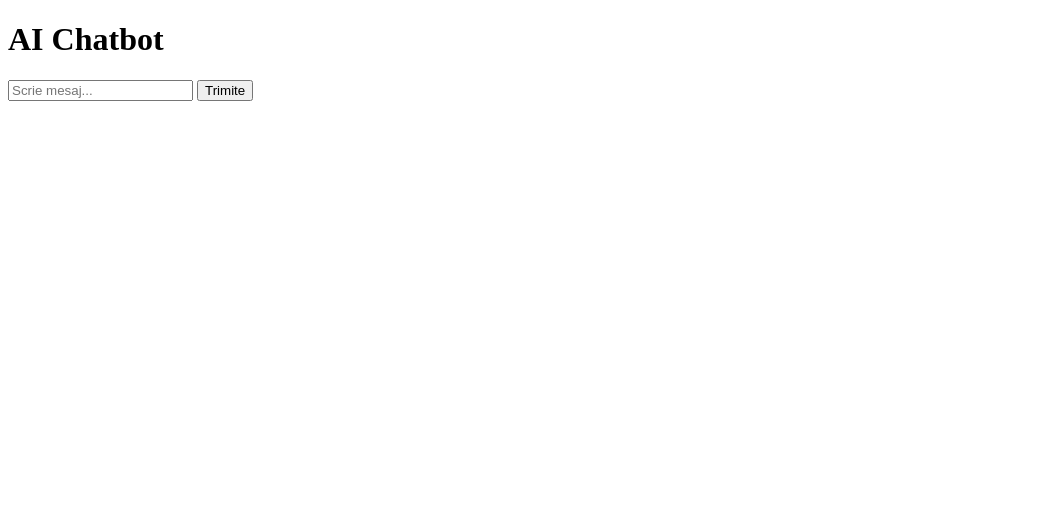
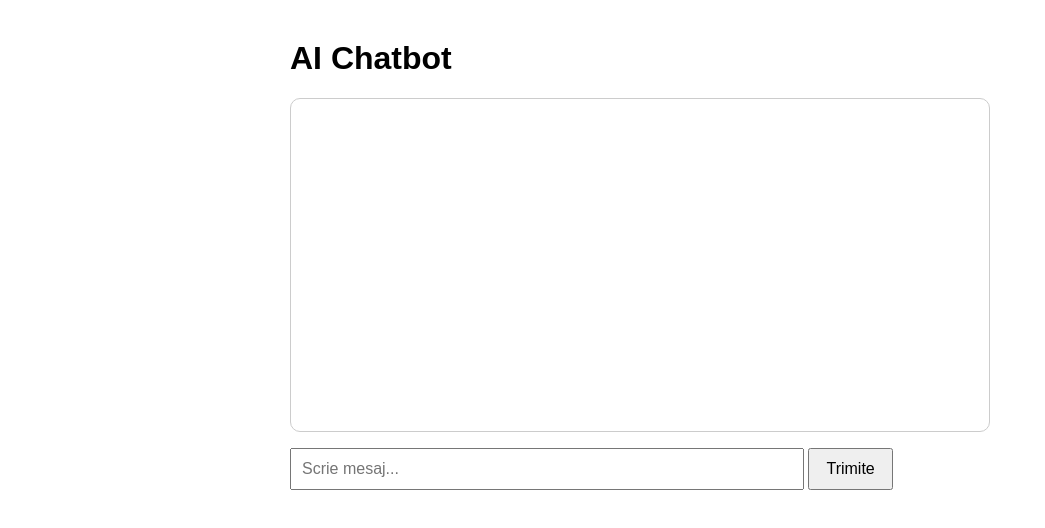
Before and after one commit to alex23-ui/ai-chatbot, a website: page public/index.html in a window 1280 px wide. Shown: the whole page, without its empty margins (0-1045 px from the left). Drawn offline with Linux system fonts and the light colour scheme.

Commit message:
Update index.html

```diff
--- a/public/index.html
+++ b/public/index.html
@@ -1,12 +1,45 @@
+
 <!DOCTYPE html>
 <html lang="ro">
 <head>
   <meta charset="UTF-8" />
   <meta name="viewport" content="width=device-width, initial-scale=1.0" />
   <title>AI Chatbot</title>
+  <style>
+    body {
+      font-family: Arial, sans-serif;
+      max-width: 700px;
+      margin: 40px auto;
+      padding: 0 16px;
+    }
+
+    #chat {
+      border: 1px solid #ccc;
+      border-radius: 10px;
+      padding: 16px;
+      min-height: 300px;
+      margin-bottom: 16px;
+      white-space: pre-wrap;
+    }
+
+    input {
+      width: 70%;
+      padding: 10px;
+      font-size: 16px;
+    }
+
+    button {
+      padding: 10px 16px;
+      font-size: 16px;
+      cursor: pointer;
+    }
+
+    p {
+      margin: 8px 0;
+    }
+  </style>
 </head>
 <body>
-
   <h1>AI Chatbot</h1>
 
   <div id="chat"></div>
@@ -19,13 +52,13 @@
       const input = document.getElementById("message");
       const chat = document.getElementById("chat");
 
-      const message = input.value;
+      const message = input.value.trim();
       if (!message) return;
 
       chat.innerHTML += "<p><b>Tu:</b> " + message + "</p>";
-
       input.value = "";
 
+      try {
         const res = await fetch("/chat", {
           method: "POST",
           headers: {
@@ -36,9 +69,11 @@
 
         const data = await res.json();
 
-      chat.innerHTML += "<p><b>Bot:</b> " + data.reply + "</p>";
+        chat.innerHTML += "<p><b>Bot:</b> " + (data.reply || "Fără răspuns") + "</p>";
+      } catch (err) {
+        chat.innerHTML += "<p><b>Bot:</b> Eroare la conectare cu serverul.</p>";
+      }
     }
   </script>
-
 </body>
 </html>
```
Lines whose indentation alone changed are shown as unchanged.
